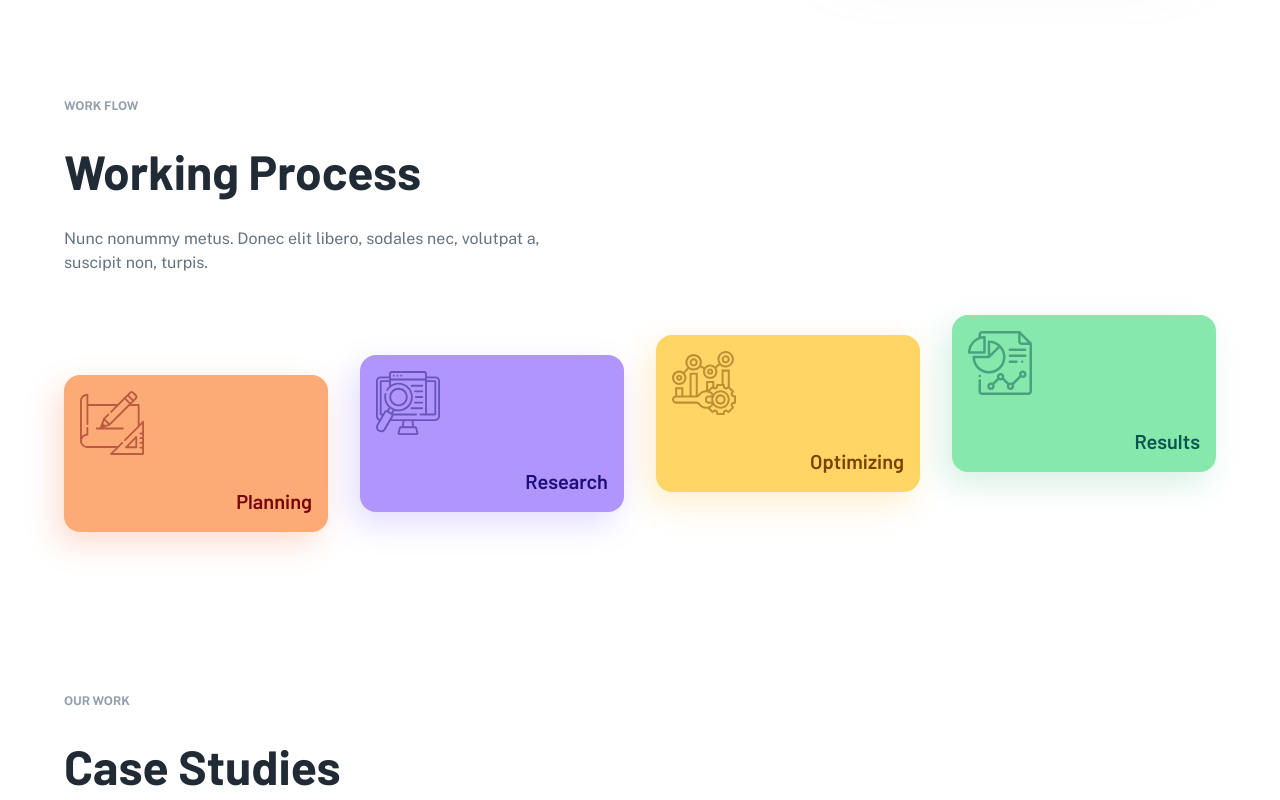
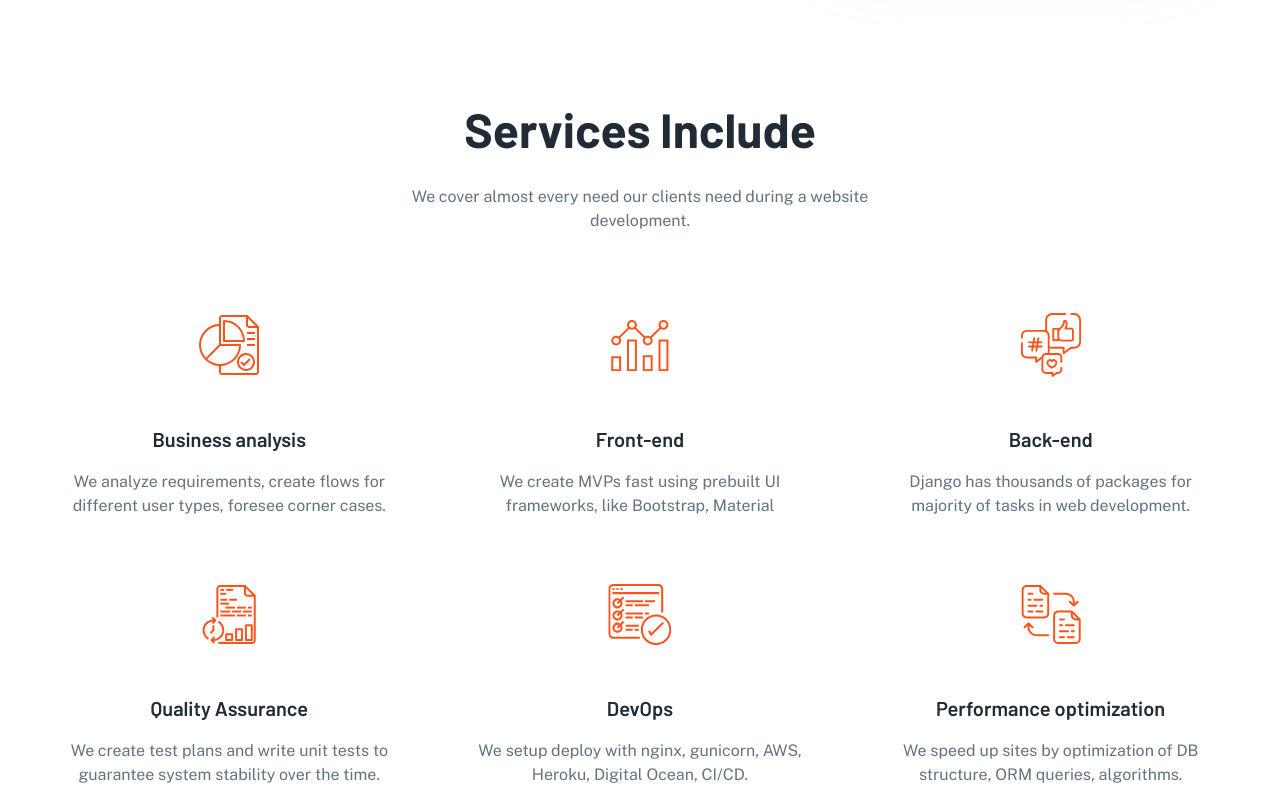
Before and after one commit to digital-brother/digital-brother, a Next.js app: page /digital-brother in a window 1280 px wide. Shown: the part 1780-2580 px from the top of the page. Built offline with nearby package versions, Linux system fonts and the light colour scheme.

Commit message:
Add services include

```diff
--- /dev/null
+++ b/src/sections/_digital-brother/services/digital-brother-services-include.js
@@ -0,0 +1,109 @@
+import Box from '@mui/material/Box';
+import Container from '@mui/material/Container';
+import Typography from '@mui/material/Typography';
+
+import SvgColor from 'src/components/svg-color';
+
+// ----------------------------------------------------------------------
+
+const SERVICES = [
+  {
+    title: 'Business analysis',
+    description:
+      'We analyze requirements, create flows for different user types, ' +
+      'foresee corner cases. ',
+    icon: '/assets/icons/ic_report.svg',
+  },
+  {
+    title: 'Front-end',
+    description:
+      'We create MVPs fast using prebuilt UI frameworks, like Bootstrap, Material',
+    icon: '/assets/icons/ic_statistics.svg',
+  },
+  {
+    title: 'Back-end',
+    description:
+      'Django has thousands of packages for majority of tasks in web development.',
+    icon: '/assets/icons/ic_social_media.svg',
+  },
+  {
+    title: 'Quality Assurance',
+    description:
+      'We create test plans and write unit tests to guarantee system stability over the time. ',
+    icon: '/assets/icons/ic_real_time.svg',
+  },
+  {
+    title: 'DevOps',
+    description:
+      'We setup deploy with nginx, gunicorn, AWS, Heroku, Digital Ocean, CI/CD. ',
+    icon: '/assets/icons/ic_checklist.svg',
+  },
+  {
+    title: 'Performance optimization',
+    description:
+      'We speed up sites by optimization of DB structure, ORM queries, algorithms. ',
+    icon: '/assets/icons/ic_file.svg',
+  },
+];
+
+// ----------------------------------------------------------------------
+
+export default function DigitalBrotherServicesInclude() {
+  return (
+    <Container
+      sx={{
+        textAlign: 'center',
+        pt: { xs: 5, md: 10 },
+        pb: { xs: 10, md: 15 },
+      }}
+    >
+      <Typography variant="h2">Services Include</Typography>
+
+      <Typography
+        sx={{
+          mt: 3,
+          mx: 'auto',
+          maxWidth: 480,
+          color: 'text.secondary',
+          mb: { xs: 8, md: 10 },
+        }}
+      >
+        We cover almost every need our clients need during a website development.
+      </Typography>
+
+      <Box
+        sx={{
+          rowGap: 8,
+          columnGap: 10,
+          display: 'grid',
+          gridTemplateColumns: {
+            xs: 'repeat(1, 1fr)',
+            sm: 'repeat(2, 1fr)',
+            md: 'repeat(3, 1fr)',
+          },
+        }}
+      >
+        {SERVICES.map((value) => (
+          <div key={value.title}>
+            <SvgColor
+              src={value.icon}
+              color="info"
+              sx={{
+                width: 64,
+                height: 64,
+                mx: 'auto',
+                bgcolor: 'primary.main',
+              }}
+            />
+
+            <Typography variant="h5" sx={{ mt: 5, mb: 2 }}>
+              {value.title}
+            </Typography>
+
+            <Typography sx={{ color: 'text.secondary' }}> {value.description} </Typography>
+          </div>
+        ))}
+      </Box>
+    </Container>
+  );
+}
--- a/src/sections/_digital-brother/view/digital-brother-landing-view.js
+++ b/src/sections/_digital-brother/view/digital-brother-landing-view.js
@@ -23,6 +23,7 @@ import MarketingLandingFreeSEO from "../../_marketing/landing/marketing-landing-
 import MarketingLandingServices from "../../_marketing/landing/marketing-landing-services";
 import MarketingLandingCaseStudies from "../../_marketing/landing/marketing-landing-case-studies";
 import DigitalBrotherLandingServices from "../landing/digital-brother-landing-services";
+import DigitalBrotherServicesInclude from "../services/digital-brother-services-include";
 
 // ----------------------------------------------------------------------
 
@@ -35,7 +36,7 @@ export default function DigitalBrotherLandingView() {
 
       <DigitalBrotherLandingServices/>
 
-      <MarketingLandingProcess/>
+      <DigitalBrotherServicesInclude/>
 
       <MarketingLandingCaseStudies caseStudies={_caseStudies.slice(-6)}/>
 
```
